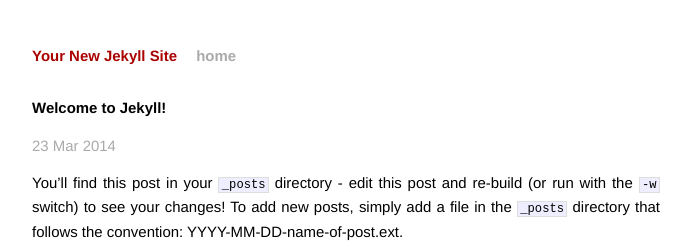
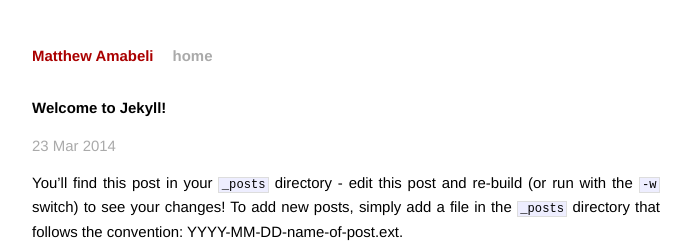
Before and after one commit to mattamabeli/psychic-adventure, a Jekyll site: the page built from _posts/2014-03-23-welcome-to-jekyll.markdown, in a window 1280 px wide. Shown: the top 243 px of the page, without its empty margins (294-985 px from the left). Built offline with Jekyll 4.4.1, drawn with Linux system fonts in a browser that asks for light colours; Markdown is read by kramdown in place of the engine named in the settings; some of the changed lines change nothing that is shown.

Commit message:
Update _config.yml
Update _config.yml to match what Sheehan uses on mattsheehan.me. I'm hopeful that this will allow the jekyl serve/build to succeed with a corrected file path

```diff
--- a/_config.yml
+++ b/_config.yml
@@ -1,3 +1,91 @@
-name: Your New Jekyll Site
-markdown: redcarpet
-pygments: true
+name: Matthew Amabeli
+author: "Matt Amabeli"
+# markdown: redcarpet
+markdown: kramdown
+kramdown:
+ parse_span_html: true
+ coderay_line_numbers: inline
+ enable_coderay: true
+highlighter: rouge
+permalink: /archives/:title/
+
+# url: "mattamabeli.com"
+
+# pager: 5
+# pager_path: "journal/page"
+# pager_category: "journal"
+gems: [jekyll-paginate]
+paginate: 10
+paginate_path: "journal/page:num"
+
+# domain: mattamabeli.com
+# description: The web hub of all things Matt
+
+contact:
+mailing_address: 555 Sandpiper Lane, apt. 206, Wadsworth, Oh
+phone: 330-614-5418
+email: mattamabeli@outlook.com
+
+ie_frequency: 30
+ie_tile_color: "#27AE60"
+ie_tile_small: "/assets/images/microsoft/ms-small-128x128.png"
+ie_tile_medium: "/assets/images/microsoft/ms-medium-270x270.png"
+ie_tile_wide: "/assets/images/microsoft/ms-wide-558x270.png"
+ie_tile_large: "/assets/images/microsoft/ms-large-558x558.png"
+
+rss_title: Matt Amabeli
+rss_author: Matt Amabeli
+rss_description: The spiritual home of Matt Amabeli
+rss_link: http://www.mattamabeli.com
+
+lessc: "nodejs /usr/local/bin/lessc"
+css_dest: assets/css
+
+tsc: "tsc"
+js_dest: assets/script
+
+
+exclude: [Gemfile, README.md, legacy]
+
+collections:
+ pinned:
+  output: false
+ resume:
+  output: false
+
+
+defaults:
+ - scope:
+    type: posts
+   values:
+    layout: post
+ - scope:
+    type: pinned
+    path: "journal"
+   values:
+    layout: post
+ - scope:
+    path: "about"
+    type: pages
+   values:
+    layout: "default"
+ - scope:
+    path: "archives"
+    type: "pages"
+   values:
+    layout: "default"
+ # - scope:
+ #    type: resume
+ #    path: "resume/education"
+ #   values:
+ #    categories: "education"
+ # - scope:
+ #    type: resume
+ #    path: "resume/work"
+ #   values:
+ #    categories: "job"
+ # - scope:
+ #    type: resume
+ #    path: "resume/other"
+ #   values:
+ #    categories: "other"
```
